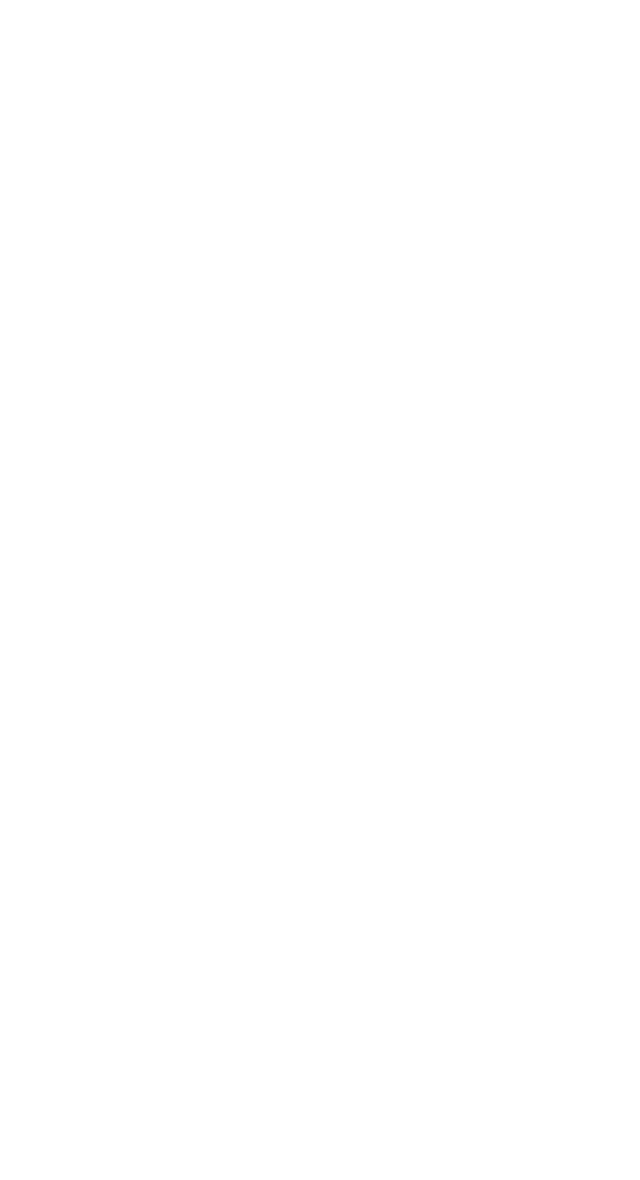
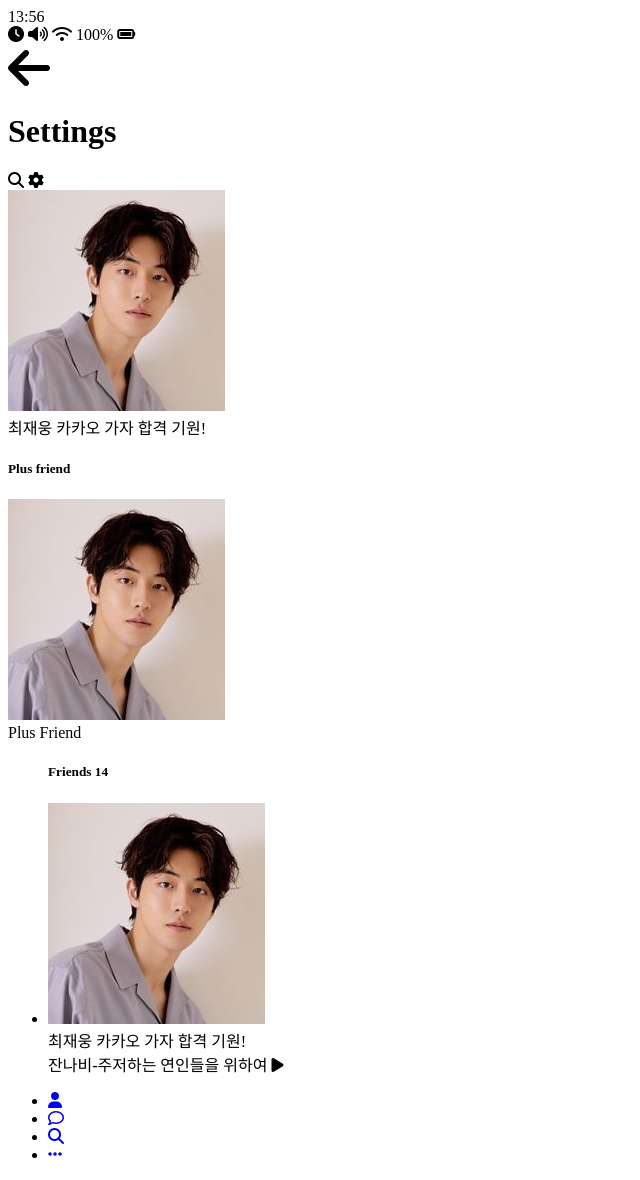
Before and after one commit to jason967/kakao_clone, a plain HTML site: page settings.html in a window 1280 px wide. Shown: the whole page, without its empty margins (0-640 px from the left). Before the commit the page ends 800 px from the top, so only its background shows below. Drawn offline with Linux system fonts and the light colour scheme.

Commit message:
BefoerSet

```diff
--- a/settings.html
+++ b/settings.html
@@ -0,0 +1,135 @@
+<!DOCTYPE html>
+<html lang="en">
+  <head>
+    <meta charset="UTF-8" />
+    <meta name="viewport" content="width=device-width, initial-scale=1.0" />
+    <script
+      src="https://kit.fontawesome.com/d451355fde.js"
+      crossorigin="anonymous"
+    ></script>
+    <title>Settings | KaKao Clone</title>
+  </head>
+  <body>
+    <!-- status-bar =Parents-->
+    <div class="stauts-bar">
+      <!--status-bar__ column== child-->
+
+      <div class="status-bar__column">
+        <span class="status-bar__clock">13:56</span>
+      </div>
+      <div class="status-bar__column">
+        <i class="fas fa-clock"></i>
+        <i class="fas fa-volume-up"></i>
+        <i class="fas fa-wifi"></i>
+        <span class="status-bar__battery-level">100%</span>
+        <i class="fas fa-battery-full"></i>
+      </div>
+    </div>
+
+    <header class="header">
+      <div class="header__header-coloumn">
+        <i class="fas fa-arrow-left fa-3x"></i>
+        <h1 class="header__title">Settings</h1>
+      </div>
+
+      <div class="header__header-coloumn">
+        <span class="header__icon">
+          <i class="fas fa-search"></i>
+        </span>
+
+        <span class="header__icon">
+          <i class="fas fa-cog"></i>
+        </span>
+      </div>
+    </header>
+
+    <main class="friends">
+      <!--Me-->
+      <header class="friends__header">
+        <div class="friend__friend friend friend--lg">
+          <div class="friend__column">
+            <img src="images/avatar.jpg" class="g-avatar friend__avatar" />
+            <div class="friend__content">
+              <span class="friend__name">
+                최재웅
+              </span>
+              <span class="friend__status">
+                카카오 가자 합격 기원!
+              </span>
+            </div>
+          </div>
+        </div>
+      </header>
+      <!-- Plus Friend-->
+      <div class="friends__plus">
+        <h5 class="friends__plus-title">Plus friend</h5>
+        <div class="friend__friend friend friend">
+          <div class="friend__column">
+            <img src="images/avatar.jpg" class="g-avatar friend__avatar" />
+            <div class="friend__content">
+              <span class="friend__name">
+                Plus Friend
+              </span>
+            </div>
+          </div>
+        </div>
+      </div>
+
+      <!-- normal friends-->
+      <!-- Have to Rememeber All friends member have 2 columns!!!!-->
+      <ul class="friends__list">
+        <!-- change the friends memeber-->
+        <h5 class="friend__title">Friends 14</h5>
+        <li class="friend__friend friend friend">
+          <!-- Front colunm-->
+          <div class="friend__column">
+            <img src="images/avatar.jpg" class="g-avatar friend__avatar" />
+            <div class="friend__content">
+              <span class="friend__name">
+                최재웅
+              </span>
+              <span class="friend__status">
+                카카오 가자 합격 기원!
+              </span>
+            </div>
+          </div>
+          <!-- Back column-->
+          <div class="friend__column">
+            <div class="friend__now-listening">
+              <span>
+                잔나비-주저하는 연인들을 위하여
+              </span>
+              <i class="fas fa-play"></i>
+            </div>
+          </div>
+        </li>
+      </ul>
+    </main>
+
+    <!-- if you click have to fill the image -->
+    <nav class="nav">
+      <ul class="nav__list">
+        <li class="nav__list-item">
+          <a href="friends.html" class="nav__list-link">
+            <i class="fas fa-user"></i
+          ></a>
+        </li>
+        <li class="nav__list-item">
+          <a href="index.html" class="nav__list-link">
+            <i class="far fa-comment"></i>
+          </a>
+        </li>
+        <li class="nav__list-item">
+          <a href="find.html" class="nav__list-link">
+            <i class="fas fa-search"></i>
+          </a>
+        </li>
+        <li class="nav__list-item">
+          <a href="more.html" class="nav__list-link">
+            <i class="fas fa-ellipsis-h"></i>
+          </a>
+        </li>
+      </ul>
+    </nav>
+  </body>
+</html>
```
Also changed, not shown: find.html (+62 -0 lines), index.html (+1 -1 lines), more.html (+78 -1 lines).
